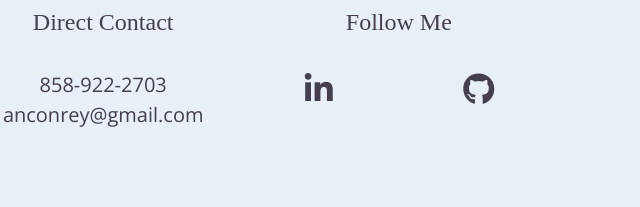
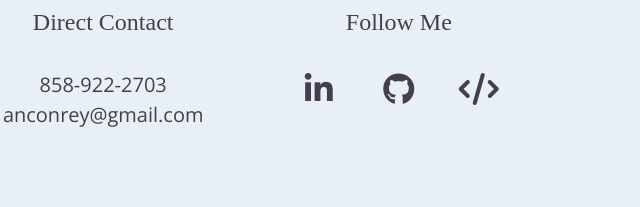
Before and after one commit to allison-conrey/AC-Portfolio, a website built with Parcel: page index.html in a window 1280 px wide. Shown: the part 5446-5653 px from the top of the page, 389-1029 px from the left. Built offline with nearby package versions, Linux system fonts and the light colour scheme; files whose address does not match are found by name; a web font is replaced by a local one.

Commit message:
added csb to contact

```diff
--- a/index.html
+++ b/index.html
@@ -190,6 +190,7 @@
             <ul class="social-icons">
               <li><a href="https://www.linkedin.com/in/allisonconrey/" target="blank"><i class="fa-brands fa-linkedin-in"></i></a></li>
               <li><a href="https://github.com/allison-conrey" target="blank"><i class="fa-brands fa-github"></i></a></li>
+              <li><a href="https://codesandbox.io/u/allison-conrey" target="blank"><i class="fa-solid fa-code"></i></a></li>
             </ul>
           </div>
         </div>
```
